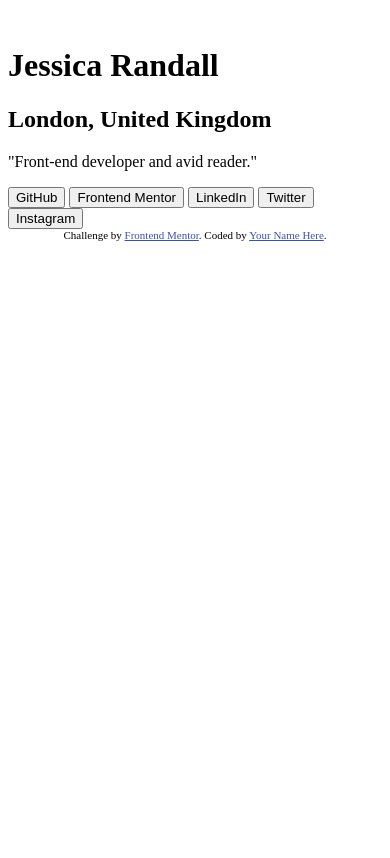
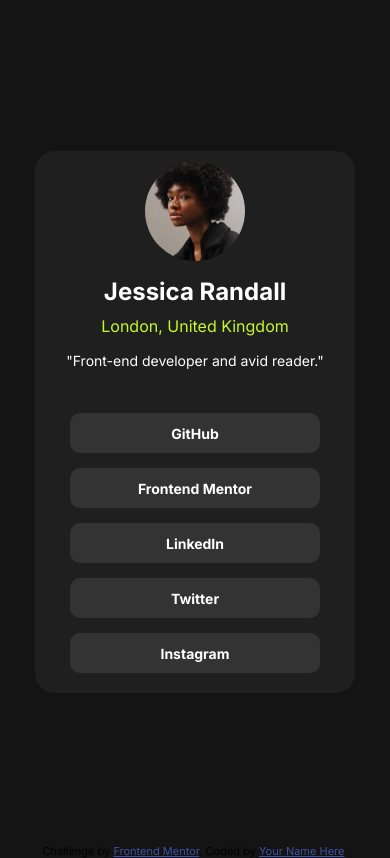
Before and after one commit to mrZabala/Social-links-profile_Fronted-Mentor, a plain HTML site: page index.html in a window 390 px wide. Drawn offline with Linux system fonts and the light colour scheme.

Commit message:
feat: implementar estilos CSS para perfil social con diseño responsive

```diff
--- a/index.html
+++ b/index.html
@@ -1,47 +1,67 @@
 <!DOCTYPE html>
 <html lang="en">
   <head>
-  <meta charset="UTF-8">
-  <meta name="viewport" content="width=device-width, initial-scale=1.0"> <!-- displays site properly based on user's device -->
+    <meta charset="UTF-8" />
+    <meta name="viewport" content="width=device-width, initial-scale=1.0" />
+    <!-- displays site properly based on user's device -->
 
-  <link rel="preconnect" href="https://fonts.googleapis.com">
-<link rel="preconnect" href="https://fonts.gstatic.com" crossorigin>
-<link href="https://fonts.googleapis.com/css2?family=Inter:wght@400;500;700&display=swap" rel="stylesheet">
-  <link rel="icon" type="image/png" sizes="32x32" href="./assets/images/favicon-32x32.png">
+    <link rel="preconnect" href="https://fonts.googleapis.com" />
+    <link rel="preconnect" href="https://fonts.gstatic.com" crossorigin />
+    <link
+      href="https://fonts.googleapis.com/css2?family=Inter:wght@400;500;700&display=swap"
+      rel="stylesheet"
+    />
+    <link
+      rel="icon"
+      type="image/png"
+      sizes="32x32"
+      href="./assets/images/favicon-32x32.png"
+    />
+    <link rel="stylesheet" href="/styles/style.css" />
 
     <title>Frontend Mentor | Social links profile</title>
 
     <!-- Feel free to remove these styles or customise in your own stylesheet 👍 -->
     <style>
-    .attribution { font-size: 11px; text-align: center; }
-    .attribution a { color: hsl(228, 45%, 44%); }
+      .attribution {
+        font-size: 11px;
+        text-align: center;
+      }
+      .attribution a {
+        color: hsl(228, 45%, 44%);
+      }
     </style>
   </head>
   <body>
-
     <main class="contend">
       <div class="card-box">
         <div class="card-body">
           <div class="card-info-user">
-          <img src="" alt="" class="avatar-logo">
+            <img
+              src="/assets/images/avatar-jessica.jpeg"
+              alt=""
+              class="avatar-logo"
+            />
             <h1 class="name">Jessica Randall</h1>
-          <h2 class="place">London, United Kingdom</h2>
+            <p class="place">London, United Kingdom</p>
             <p class="description">"Front-end developer and avid reader."</p>
           </div>
           <div class="social-links">
-          <button class="social-btn">GitHub</button>
-          <button class="social-btn">Frontend Mentor</button>
-          <button class="social-btn">LinkedIn</button>
-          <button class="social-btn">Twitter</button>
-          <button class="social-btn">Instagram</button>
+            <a href="" class="link">GitHub</a>
+            <a href="" class="link">Frontend Mentor</a>
+            <a href="" class="link">LinkedIn</a>
+            <a href="" class="link">Twitter</a>
+            <a href="" class="link">Instagram</a>
           </div>
         </div>
       </div>
     </main>
 
     <div class="attribution">
-    Challenge by <a href="https://www.frontendmentor.io?ref=challenge" target="_blank">Frontend Mentor</a>.
-    Coded by <a href="#">Your Name Here</a>.
+      Challenge by
+      <a href="https://www.frontendmentor.io?ref=challenge" target="_blank"
+        >Frontend Mentor</a
+      >. Coded by <a href="#">Your Name Here</a>.
     </div>
   </body>
 </html>
--- a/styles/style.css
+++ b/styles/style.css
@@ -0,0 +1,103 @@
+body {
+  font-family: "Inter", sans-serif;
+  margin: 0;
+  padding: 0;
+  box-sizing: border-box;
+  background-color: hsl(0, 0%, 8%);
+}
+
+.contend {
+  display: flex;
+  flex-direction: column;
+  justify-content: center;
+  align-items: center;
+  width: 100%;
+  height: 100vh;
+}
+
+.card-box {
+  display: flex;
+  flex-direction: column;
+  align-items: center;
+  width: 320px;
+  height: auto;
+  background-color: hsl(0, 0%, 12%);
+  border-radius: 20px;
+}
+
+.card-body {
+  display: flex;
+  flex-direction: column;
+  width: 100%;
+  height: auto;
+}
+
+.card-info-user {
+  display: flex;
+  justify-content: center;
+  align-items: center;
+  flex-direction: column;
+  width: 100%;
+  box-sizing: border-box;
+  padding: 10px;
+}
+
+.avatar-logo {
+  border-radius: 100%;
+  width: 100px;
+  height: 100px;
+}
+
+.name {
+  font-weight: 600;
+  font-size: 24px;
+  color: hsl(0, 0%, 100%);
+  margin-bottom: 10px; /* o un valor menor según necesites */
+}
+
+.place {
+  color: hsl(75, 94%, 57%);
+  font-weight: 400;
+  font-size: 16px;
+  margin-top: 0;
+}
+
+.description {
+  font-weight: 400;
+  font-size: 14px;
+  margin-top: 0;
+  color: hsl(0, 0%, 100%);
+}
+
+.social-links {
+  display: flex;
+  flex-direction: column;
+  align-items: center;
+  justify-content: center;
+  width: 100%;
+  height: 300px;
+  gap: 15px;
+
+}
+
+.social-links>a {
+  display: flex;
+  justify-content: center;
+  align-items: center;
+  height: 40px;
+  width: 250px;
+  font-size: 14px;
+  font-weight: 800;
+  text-decoration: none;
+  background: hsl(0, 0%, 20%);
+  color: white;
+  border-radius: 10px;
+}
+
+
+.social-links>a:hover{
+    background-color: hsl(75, 94%, 57%);
+    color: black;
+    cursor: pointer;
+    transition: 0.5s;
+}
```
Also changed, not shown: 1 other file. Lines whose indentation alone changed are shown as unchanged.
